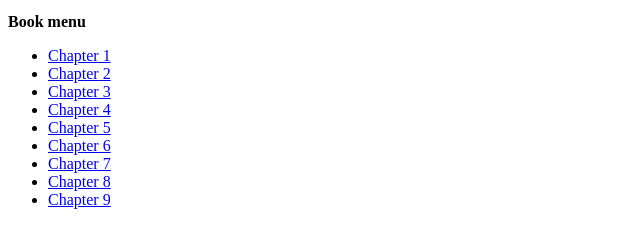
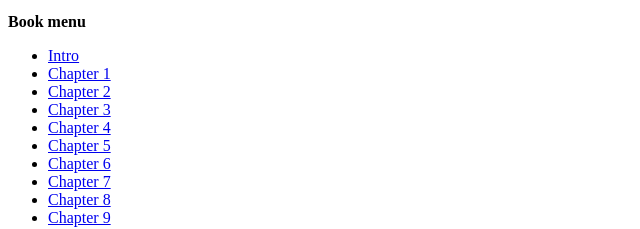
Before and after one commit to BlackIQ/the-great-gatsby, a plain HTML site: page index.html in a window 1280 px wide. Shown: the part 173-402 px from the top of the page, 0-640 px from the left. Drawn offline with Linux system fonts and the light colour scheme.

Commit message:
Add intro in index.html

```diff
--- a/index.html
+++ b/index.html
@@ -11,6 +11,7 @@
 <p><b>Book menu</b></p>
 
 <ul>
+    <li><a href="Chapter-0">Intro</a></li>
     <li><a href="Chapter-1">Chapter 1</a></li>
     <li><a href="Chapter-2">Chapter 2</a></li>
     <li><a href="Chapter-3">Chapter 3</a></li>
```
